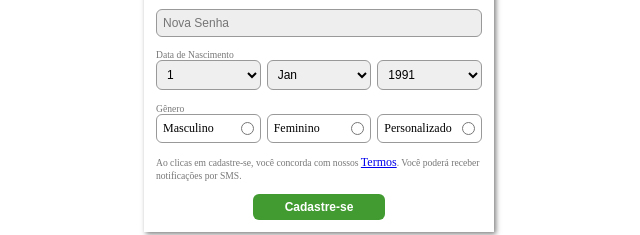
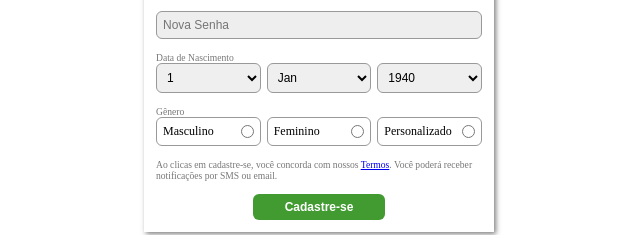
Before and after one commit to DDanDev/formulario-de-cadastro, a plain HTML site: page index.html in a window 1280 px wide. Shown: the part 170-405 px from the top of the page, 321-961 px from the left. Drawn offline with Linux system fonts and the light colour scheme.

Commit message:
add readme, add years, fix termos size

```diff
--- a/index.html
+++ b/index.html
@@ -75,6 +75,57 @@
 						<option value="12">Dez</option>
 					</select>
 					<select name="BirthYear">
+						<option value="1940">1940</option>
+						<option value="1941">1941</option>
+						<option value="1942">1942</option>
+						<option value="1943">1943</option>
+						<option value="1944">1944</option>
+						<option value="1945">1945</option>
+						<option value="1946">1946</option>
+						<option value="1947">1947</option>
+						<option value="1948">1948</option>
+						<option value="1949">1949</option>
+						<option value="1950">1950</option>
+						<option value="1951">1951</option>
+						<option value="1952">1952</option>
+						<option value="1953">1953</option>
+						<option value="1954">1954</option>
+						<option value="1955">1955</option>
+						<option value="1956">1956</option>
+						<option value="1957">1957</option>
+						<option value="1958">1958</option>
+						<option value="1959">1959</option>
+						<option value="1960">1960</option>
+						<option value="1961">1961</option>
+						<option value="1962">1962</option>
+						<option value="1963">1963</option>
+						<option value="1964">1964</option>
+						<option value="1965">1965</option>
+						<option value="1966">1966</option>
+						<option value="1967">1967</option>
+						<option value="1968">1968</option>
+						<option value="1969">1969</option>
+						<option value="1970">1970</option>
+						<option value="1971">1971</option>
+						<option value="1972">1972</option>
+						<option value="1973">1973</option>
+						<option value="1974">1974</option>
+						<option value="1975">1975</option>
+						<option value="1976">1976</option>
+						<option value="1977">1977</option>
+						<option value="1978">1978</option>
+						<option value="1979">1979</option>
+						<option value="1980">1980</option>
+						<option value="1981">1981</option>
+						<option value="1982">1982</option>
+						<option value="1983">1983</option>
+						<option value="1984">1984</option>
+						<option value="1985">1985</option>
+						<option value="1986">1986</option>
+						<option value="1987">1987</option>
+						<option value="1988">1988</option>
+						<option value="1989">1989</option>
+						<option value="1991">1990</option>
 						<option value="1991">1991</option>
 						<option value="1992">1992</option>
 						<option value="1993">1993</option>
@@ -116,7 +167,7 @@
 					<div class="radiobox"><label for="Personalizado">Personalizado</label><input type="radio" name="Gender" value="Personalizado" /></div>
 				</div>
 			</section>
-			<p>Ao clicas em cadastre-se, você concorda com nossos <a href="http://google.com">Termos</a>. Você poderá receber notificações por SMS.</p>
+			<p>Ao clicas em cadastre-se, você concorda com nossos <a href="http://google.com" style="inherit;">Termos</a>. Você poderá receber notificações por SMS ou email.</p>
 			<input class="SubmitForm" type="submit" value="Cadastre-se" />
 		</form>
 	</body>
--- a/style.css
+++ b/style.css
@@ -56,6 +56,10 @@ body {
 	color: #777;
 }
 
+.FormBox a {
+	font-size: 1em;
+}
+
 .FormBox select {
 	padding: 0.5em;
 	border-radius: 0.5em;
```
Also changed, not shown: readme-src/cadastro simples printscreen.png (added), 1 other file.
